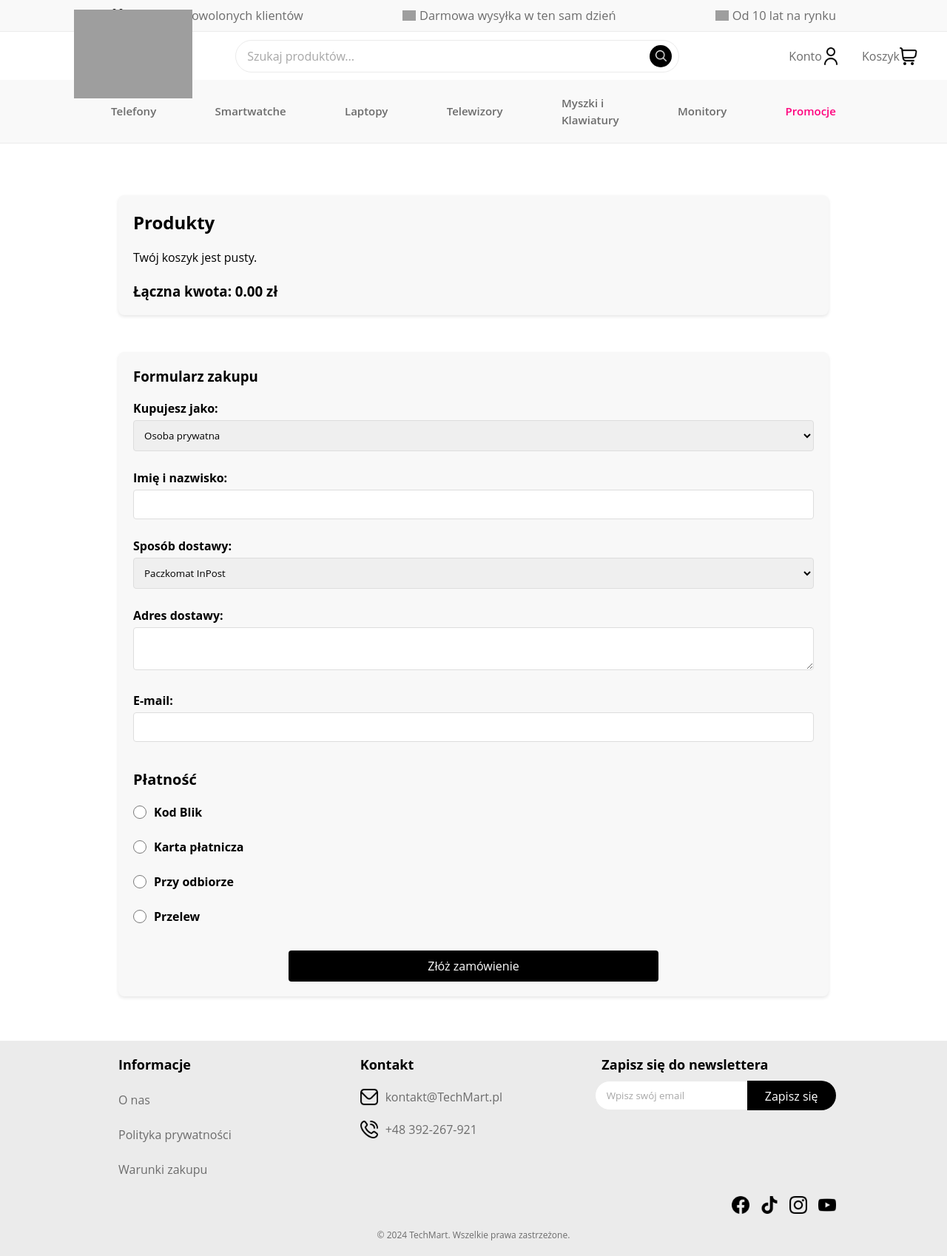
After one commit to LukzoneR/strona-sklepu, a PHP site: page /checkout.php in a window 1280 px wide. The commit adds this page. Shown: the whole page at 74% size. Run offline with PHP 8.4, Linux system fonts and the light colour scheme; data that the repository does not hold is empty; grey boxes are pictures that could not be loaded.

Commit message:
Formularz podsumówujący

```diff
--- /dev/null
+++ b/Shop/checkout.php
@@ -0,0 +1,388 @@
+<?php
+include("db_connect.php");
+
+function convertPriceToNumber($price) {
+    $numericPrice = preg_replace('/[^0-9.]/', '', $price);
+    return floatval($numericPrice);
+}
+
+function getCartItems($conn) {
+    $query = "SELECT id, koszyk_id, produkt_id, kategoria, ilosc FROM koszyk_produkty";
+    $result = mysqli_query($conn, $query);
+
+    $products = [];
+
+    if ($result && mysqli_num_rows($result) > 0) {
+        while ($row = mysqli_fetch_assoc($result)) {
+            $category = $row['kategoria'];
+            $productId = $row['produkt_id'];
+
+            $productQuery = "SELECT photo, marka, model, cena FROM $category WHERE id = $productId";
+            $productResult = mysqli_query($conn, $productQuery);
+
+            if ($productResult && mysqli_num_rows($productResult) > 0) {
+                $productData = mysqli_fetch_assoc($productResult);
+                $productData['ilosc'] = $row['ilosc'];
+                $productData['koszyk_id'] = $row['id'];
+                $products[] = $productData;
+            }
+        }
+    }
+
+    return $products;
+}
+
+$cartItems = getCartItems($conn);
+$totalPrice = 0;
+
+foreach ($cartItems as $item) {
+    $totalPrice += convertPriceToNumber($item['cena']) * $item['ilosc'];
+}
+?>
+
+<!DOCTYPE html>
+<html lang="pl">
+
+<head>
+    <meta charset="UTF-8">
+    <meta name="viewport" content="width=device-width, initial-scale=1.0">
+    <link rel="stylesheet" href="styles.css">
+    <link rel="stylesheet" href="style.css">
+    <link rel="stylesheet" href="https://cdn.jsdelivr.net/npm/swiper/swiper-bundle.min.css" />
+    <style>
+    .checkout-container {
+        max-width: 1000px;
+        margin: 0 auto;
+        padding: 20px;
+    }
+
+    .cart-items {
+        margin-bottom: 30px;
+    }
+
+    .cart-items ul {
+        list-style: none;
+        padding: 0;
+    }
+
+    .cart-items ul li {
+        display: flex;
+        align-items: center;
+        justify-content: space-between;
+        padding: 10px 0;
+        border-bottom: 1px solid #ddd;
+    }
+
+    .cart-items img {
+        width: 100px;
+        height: auto;
+    }
+
+    .checkout-form,
+    .cart-items {
+        background-color: #f8f8f8;
+        padding: 20px;
+        margin-top: 50px;
+        border-radius: 8px;
+        box-shadow: 0 2px 4px rgba(0, 0, 0, 0.1);
+    }
+
+    .checkout-form h3 {
+        margin-bottom: 20px;
+    }
+
+    .checkout-form label {
+        display: block;
+        margin: 10px 0 5px;
+        font-weight: bold;
+    }
+
+    .checkout-form input,
+    .checkout-form select,
+    .checkout-form textarea {
+        width: 100%;
+        padding: 10px;
+        margin-bottom: 15px;
+        border: 1px solid #ddd;
+        border-radius: 4px;
+    }
+
+    .checkout-form button {
+        display: block;
+        max-width: 500px;
+        padding: 10px 20px;
+        background-color: #000000;
+        color: #fff;
+        border: none;
+        border-radius: 4px;
+        cursor: pointer;
+        margin: auto;
+    }
+
+    .checkout-form button:hover {
+        background-color: #ff017d;
+    }
+
+    .section-title {
+        font-size: 20px;
+        font-weight: bold;
+        margin-bottom: 10px;
+    }
+
+    .payment-options {
+        display: flex;
+        flex-direction: column;
+        align-items: flex-start;
+        margin-bottom: 20px;
+    }
+
+    .payment-options label {
+        display: flex;
+        align-items: center;
+        margin-bottom: 15px;
+        font-size: 16px;
+    }
+
+    .payment-options input[type="radio"] {
+        margin: auto;
+        margin-right: 10px;
+        width: 18px;
+        height: 18px;
+    }
+    </style>
+    <title>Podsumowanie zakupów</title>
+</head>
+
+<body>
+
+    <header>
+        <div id="topbar">
+            <div>
+                <h3><img src="./icons/users.png" alt=""> Tysiące zadowolonych klientów</h3>
+            </div>
+            <div>
+                <h3><img src="./icons/truck.png" alt=""> Darmowa wysyłka w ten sam dzień</h3>
+            </div>
+            <div>
+                <h3><img src="./icons/calendar.png" alt=""> Od 10 lat na rynku</h3>
+            </div>
+        </div>
+        <div id="midbar">
+            <div id="logo" onclick="window.location.href='./index.php'">
+                <img src="./images/logos/techmart.svg" alt="Logo strony">
+            </div>
+            <div id="searchbar">
+                <form id="searchForm" class="formularz" autocomplete="off">
+                    <input type="text" id="searchInput" name="query" placeholder="Szukaj produktów..."
+                        oninput="searchProducts()">
+                    <a href="/#">
+                        <img src="./icons/search.png" alt="Szukaj" class="zdjecie">
+                    </a>
+                </form>
+                <div id="results"></div>
+            </div>
+            <script src="script.js"></script>
+            <div id="user" onclick="window.location.href='./index.php'">
+                <a href="#">
+                    Konto <img src="./icons/user.png" alt="Użytkownik">
+                </a>
+            </div>
+            <div id="cart" onclick="window.location.href='./index.php'">
+                <a href="#">
+                    Koszyk <img src="./icons/cart.png" alt="Koszyk">
+                </a>
+            </div>
+        </div>
+        <div id="categories">
+            <ul>
+                <li><a href="index.php?category=smartfony" class="category-link">Telefony</a></li>
+                <li><a href="index.php?category=smartwatche" class="category-link">Smartwatche</a></li>
+                <li><a href="index.php?category=laptopy" class="category-link">Laptopy</a></li>
+                <li><a href="index.php?category=telewizory" class="category-link">Telewizory</a></li>
+                <li><a href="index.php?category=myszki_i_klawiatury" class="category-link">Myszki i Klawiatury</a></li>
+                <li><a href="index.php?category=monitory" class="category-link">Monitory</a></li>
+                <li><a href="index.php?category=promocje" class="category-link highlight">Promocje</a></li>
+            </ul>
+        </div>
+
+    </header>
+
+
+    <div class="checkout-container">
+
+        <div class="cart-items">
+            <h2>Produkty</h2>
+            <ul>
+                <?php if (!empty($cartItems)): ?>
+                <?php foreach ($cartItems as $item): ?>
+                <li>
+                    <img src="<?php echo $item['photo']; ?>" alt="Zdjęcie produktu">
+                    <div>
+                        <p>Marka: <?php echo $item['marka']; ?></p>
+                        <p>Model: <?php echo $item['model']; ?></p>
+                        <p>Cena: <?php echo $item['cena']; ?></p>
+                        <p>Ilość: <?php echo $item['ilosc']; ?></p>
+                    </div>
+                    <p>Razem: <?php echo number_format($item['ilosc'] * convertPriceToNumber($item['cena']), 2); ?> zł
+                    </p>
+                </li>
+                <?php endforeach; ?>
+                <?php else: ?>
+                <p>Twój koszyk jest pusty.</p>
+                <?php endif; ?>
+            </ul>
+            </br>
+            <h3>Łączna kwota: <?php echo number_format($totalPrice, 2); ?> zł</h3>
+        </div>
+
+        <div class="checkout-form">
+            <h3>Formularz zakupu</h3>
+            <form action="process_order.php" method="post">
+                <div>
+                    <label for="customer-type">Kupujesz jako:</label>
+                    <select id="customer-type" name="customer_type">
+                        <option value="private">Osoba prywatna</option>
+                        <option value="company">Firma</option>
+                    </select>
+                </div>
+
+                <div>
+                    <label for="name">Imię i nazwisko:</label>
+                    <input type="text" id="name" name="name" required>
+                </div>
+
+                <div>
+                    <label for="customer-type">Sposób dostawy:</label>
+                    <select id="customer-type" name="customer_type">
+                        <option value="inpost">Paczkomat InPost</option>
+                        <option value="dhl">Punkt DHL</option>
+                        <option value="deliver">Kurier</option>
+                        <option value="self-collect">Odbiór osobisty</option>
+                    </select>
+                </div>
+
+                <div>
+                    <label for="address">Adres dostawy:</label>
+                    <textarea id="address" name="address" required></textarea>
+                </div>
+
+                <div>
+                    <label for="email">E-mail:</label>
+                    <input type="email" id="email" name="email" required>
+                </div>
+                </br>
+                <div class="section-title">Płatność</div>
+                <div class="payment-options">
+                    <label>
+                        <input type="radio" name="payment_method" value="online" required>
+                        Kod Blik
+                    </label>
+                    <label>
+                        <input type="radio" name="payment_method" value="card">
+                        Karta płatnicza
+                    </label>
+                    <label>
+                        <input type="radio" name="payment_method" value="cash">
+                        Przy odbiorze
+                    </label>
+                    <label>
+                        <input type="radio" name="payment_method" value="transfer">
+                        Przelew
+                    </label>
+                </div>
+
+                <button type="submit">Złóż zamówienie</button>
+            </form>
+        </div>
+    </div>
+
+    <footer>
+        <div id="footer-container">
+            <div id="footer-links">
+                <h4>Informacje</h4>
+                <ul>
+                    <li><a href=".\about.php">O nas</a></li>
+                    <li><a href=".\privacy policy.php">Polityka prywatności</a></li>
+                    <li><a href=".\terms.php">Warunki zakupu</a></li>
+                </ul>
+            </div>
+            <div id="footer-contact">
+                <h4>Kontakt</h4>
+                <div class="contact-icons">
+                    <a href="mailto:kontakt@TechMart.pl" class="contact-item">
+                        <img src="./icons/mail.png" alt="Email">
+                        kontakt@TechMart.pl
+                    </a>
+                    <a href="tel:392-267-921" class="contact-item">
+                        <img src="./icons/phone.png" alt="Telefon">
+                        +48 392-267-921
+                    </a>
+                </div>
+            </div>
+            <div id="newsletter-section">
+                <h4 class="newsletter-title">Zapisz się do newslettera</h4>
+                <div class="newsletter-form">
+                    <input type="email" placeholder="Wpisz swój email" required>
+                    <button type="button">Zapisz się</button>
+                </div>
+            </div>
+        </div>
+        <div id="footer-bottom">
+            <div class="social-media">
+                <a href="#"><img src="./icons/facebook.png" alt="Facebook"></a>
+                <a href="#"><img src="./icons/tiktok.png" alt="Tik-tok"></a>
+                <a href="#"><img src="./icons/instagram.png" alt="Instagram"></a>
+                <a href="https://www.youtube.com/watch?v=233g2QVTSp8"><img src="./icons/youtube.png" alt="Youtube"></a>
+            </div>
+            <div class="copyrights"> © 2024 TechMart. Wszelkie prawa zastrzeżone.
+            </div>
+        </div>
+    </footer>
+    <script>
+    function openModal() {
+        var modal = document.getElementById("image-modal");
+        var modalImg = document.getElementById("modal-img");
+        var productImg = document.getElementById("product-img");
+
+        modal.style.display = "flex";
+        modalImg.src = productImg.src;
+    }
+
+    function closeModal() {
+        document.getElementById("image-modal").style.display = "none";
+    }
+
+    function scrollToTop() {
+        window.scrollTo({
+            top: 0,
+            behavior: "smooth"
+        });
+    }
+
+    window.addEventListener("scroll", function() {
+        const swipeUpButton = document.getElementById("swipe-up");
+        const footer = document.querySelector("footer");
+        const footerPosition = footer.getBoundingClientRect().top;
+        const windowHeight = window.innerHeight;
+
+        if (window.scrollY > 100) {
+            swipeUpButton.classList.add("show");
+        } else {
+            swipeUpButton.classList.remove("show");
+        }
+
+        if (footerPosition < windowHeight) {
+            swipeUpButton.style.bottom = `${windowHeight - footerPosition + 20}px`;
+        } else {
+            swipeUpButton.style.bottom = "20px";
+        }
+    });
+    </script>
+
+    <div id="swipe-up" onclick="scrollToTop()">
+        <img src="./icons/up.png" alt="Swipe Up" />
+    </div>
+
+</body>
+
+</html>
--- a/Shop/index.php
+++ b/Shop/index.php
@@ -437,7 +437,7 @@ if (isset($_SESSION['username'])):
             <div id="length" class="requirement">Minimum 8 znaków</div>
             <div id="uppercase" class="requirement">Jedna wielka litera</div>
             <div id="number" class="requirement">Jedna cyfra</div>
-            <div id="special" class="requirement">Jedno specjalne znaki</div>
+            <div id="special" class="requirement">Jeden znak specjalny</div>
         </div>
     </div>
     <!-- Komunikat o błędzie -->
```
Also changed, not shown: Shop/cart.php (+6 -2 lines), Shop/clear_cart.php (added, +9 -0 lines), Shop/process_order.php (added, +24 -0 lines).
